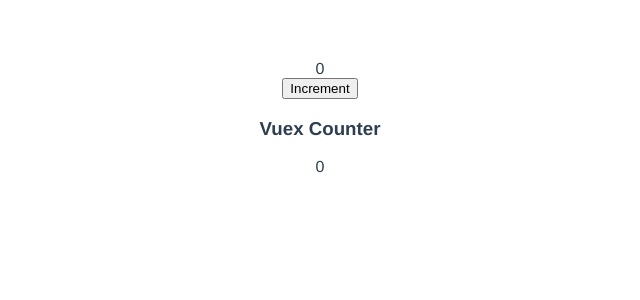
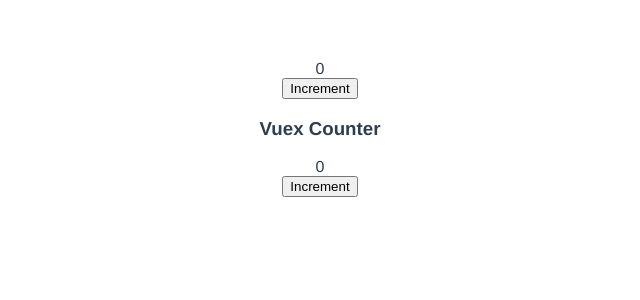
Before and after one commit to karansonawane/VUEJS3_Course, a Vue app in the folder vue-vuexcourse/: page / in a window 1280 px wide. Shown: the top 300 px of the page, without its empty margins (320-960 px from the left). Built offline with nearby package versions, Linux system fonts and the light colour scheme.

Commit message:
Update App.vue

```diff
--- a/vue-vuexcourse/src/App.vue
+++ b/vue-vuexcourse/src/App.vue
@@ -5,6 +5,7 @@
   <h3>Vuex Counter</h3>
   {{ count }}
 </div>
+<button @click.prevent="onIncrement()">Increment</button>
 </div>
 </template>
 
@@ -20,6 +21,14 @@
   },
   components: {
     Counter,
+  },
+  methods: {
+    onIncrement() {
+      return this.$store.commit({
+        type: 'increment',
+        value: 4,
+      });
+    }
   }
 }
 </script>
```
